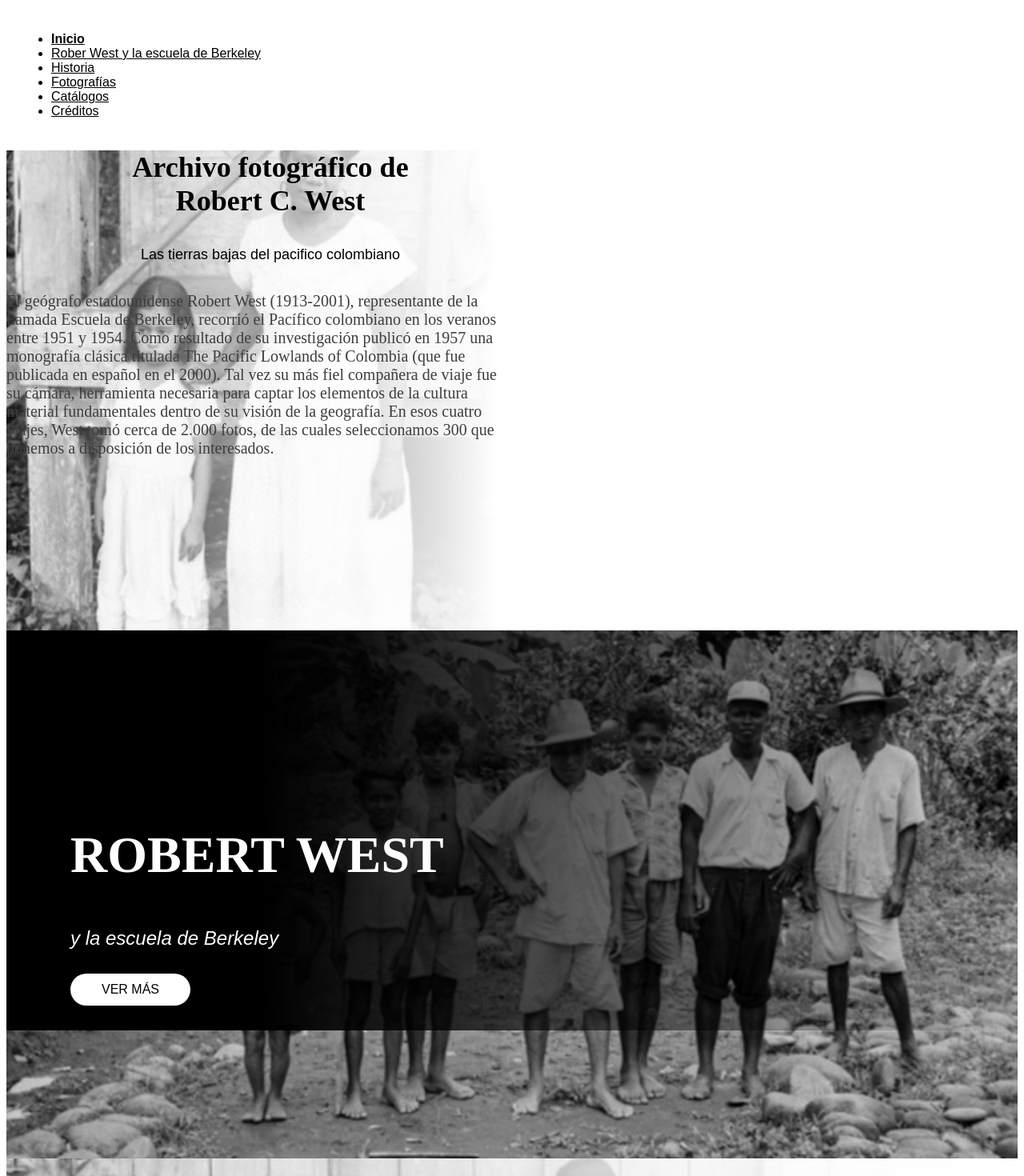
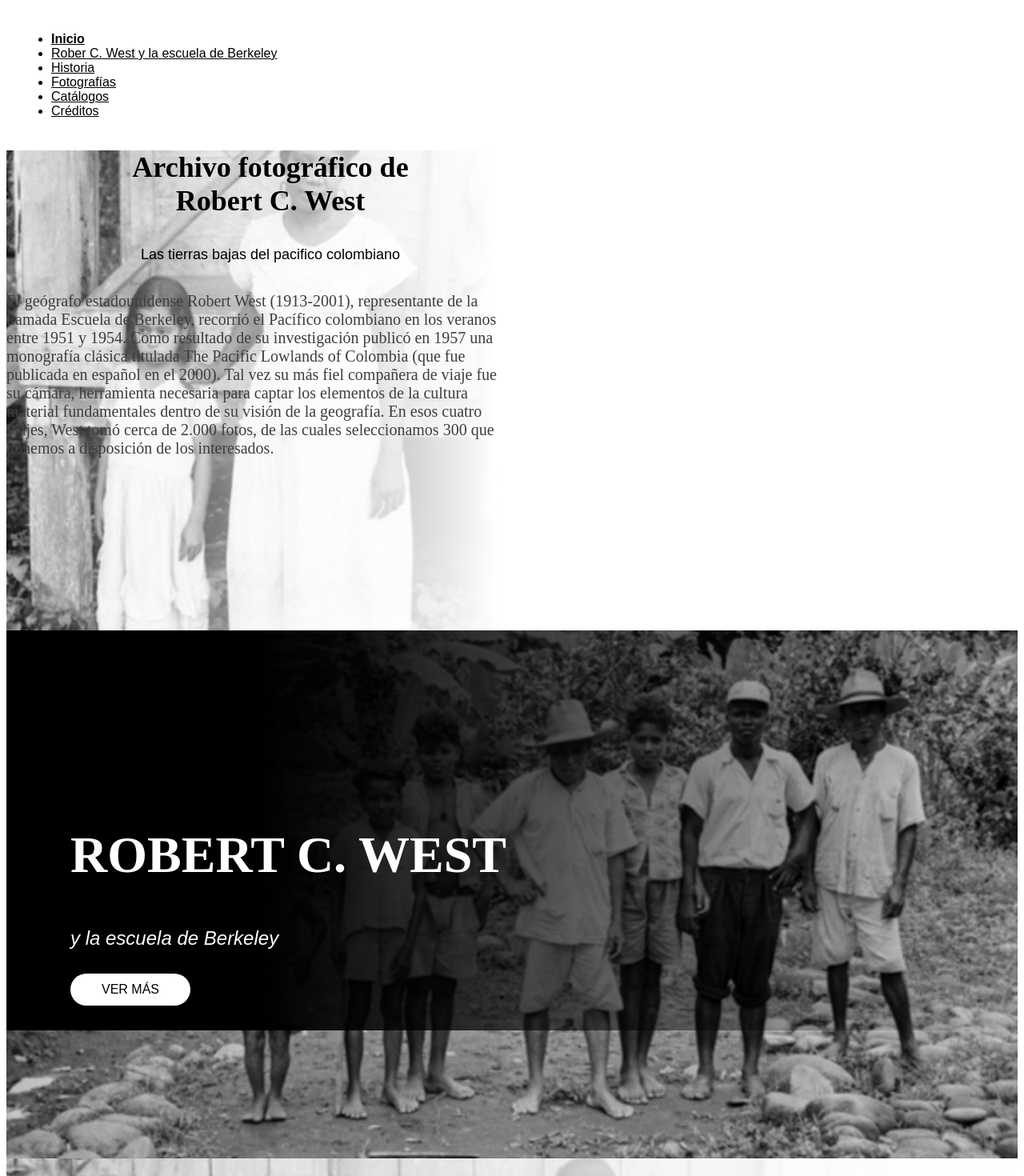
Before and after one commit to DuvanProgrammer/robert-west, a Next.js app: page / in a window 1280 px wide. Shown: the top 1470 px of the page at 80% size. Built offline with nearby package versions, Linux system fonts and the light colour scheme.

Commit message:
corrección textos

```diff
--- a/components/Header.jsx
+++ b/components/Header.jsx
@@ -31,7 +31,7 @@ export default function Header({dark, fixed}) {
           </li>
           <li className={`nav-item ${styles.rwHeaderContItems}`}>
             <Link href="/robert-west-y-la-escuela-de-berkeley">
-              <a className={`nav-link ${styles.rwHeaderContItemsLink}`}>Rober West y la escuela de Berkeley</a>
+              <a className={`nav-link ${styles.rwHeaderContItemsLink}`}>Rober C. West y la escuela de Berkeley</a>
             </Link>
           </li>
           <li className={`nav-item ${styles.rwHeaderContItems}`}>
--- a/pages/index.jsx
+++ b/pages/index.jsx
@@ -40,7 +40,7 @@ export default function Inicio() {
             <div>
                 <Cardmenu
                     fondo={FondoPrueba}
-                    title="ROBERT WEST"
+                    title="ROBERT C. WEST"
                     subtitle="y la escuela de Berkeley"
                     link="robert-west-y-la-escuela-de-berkeley"
                 />
--- a/pages/robert-west-y-la-escuela-de-berkeley.jsx
+++ b/pages/robert-west-y-la-escuela-de-berkeley.jsx
@@ -29,7 +29,7 @@ export default function Escuela() {
                     scroll={true}
                     button={true}
                     imagen={"/img/subheader-black.png"}
-                    title="ROBERT WEST"
+                    title="ROBERT C. WEST"
                     subtitle="y la escuela de Berkeley"
                     desc= {<div><p>Las tierras bajas del Pacifico colombiano es un compendio, más
                         bien sobrio, de la información relevante sobre el paisaje material
```
